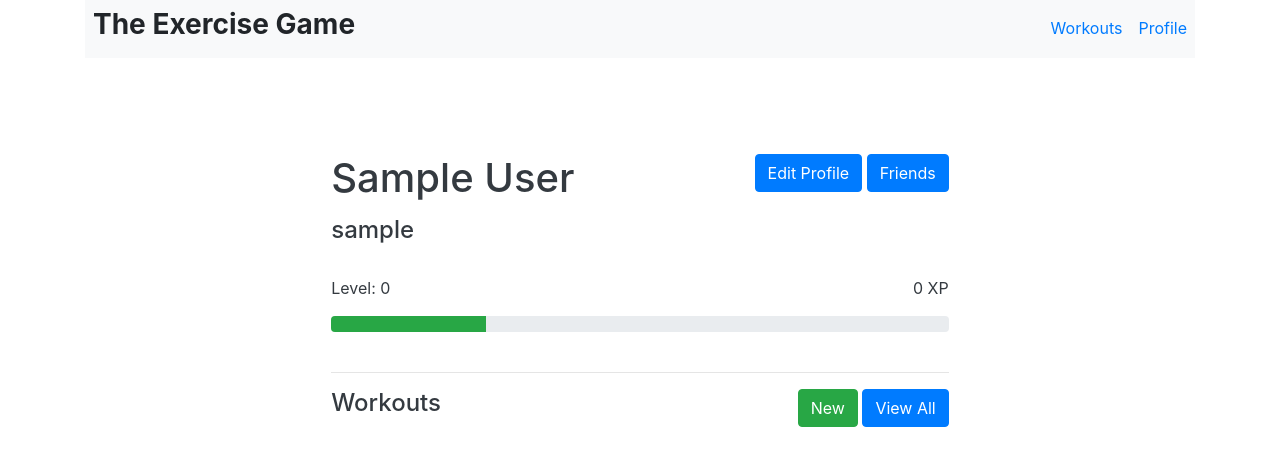
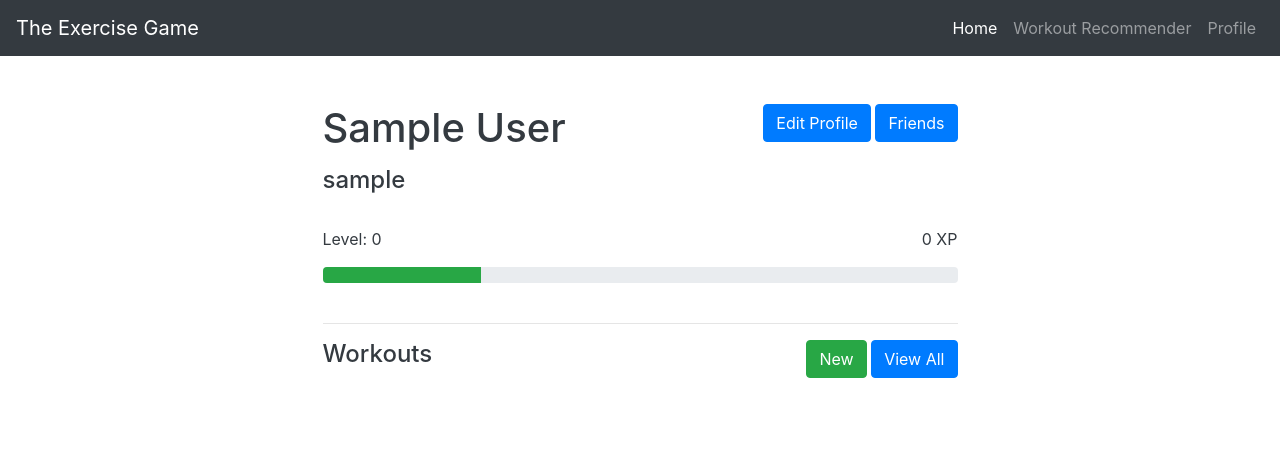
Before and after one commit to robbieowens15/UVA_CS_3240_Project, a Django app: page /exercise_gamification/profile/ in a window 1280 px wide. Shown: the top 466 px of the page. Run offline with Django 4.2, Linux system fonts and the light colour scheme; the visitor is signed in with stand-in values (Sample User, id 1); data comes from the database, SQL or seed files in the repository; data that the repository does not hold is empty; parts of the project's set-up code (start-up, migrations or seed data) failed here and were passed over; some libraries are stand-ins or nearby versions.

Commit message:
Updated navbar and restored missing UI changes

```diff
--- a/exercise_gamification/templates/exercise_gamification/base.html
+++ b/exercise_gamification/templates/exercise_gamification/base.html
@@ -6,14 +6,26 @@
     <link rel="stylesheet" href="https://stackpath.bootstrapcdn.com/bootstrap/4.5.0/css/bootstrap.min.css" integrity="sha384-9aIt2nRpC12Uk9gS9baDl411NQApFmC26EwAOH8WgZl5MYYxFfc+NcPb1dKGj7Sk" crossorigin="anonymous">
 </head>
 
-<body class="container-lg">
-    <header class="bg-light mb-5 d-flex justify-content-between p-2 align-items-baseline" >
-        <h3><b>The Exercise Game</b></h3>
-        <div class="d-flex align-items-center">
-            <a href="{% url 'exercise_gamification:workouts' %}" class="mr-3">Workouts</a>
-            <a href= "{% url 'exercise_gamification:profile' %}">Profile</a>
-        </div>
-    </header>
+<body>
+      <nav class="navbar navbar-expand-lg navbar-dark bg-dark">
+      <a class="navbar-brand" href="#">The Exercise Game</a>
+      <button class="navbar-toggler" type="button" data-toggle="collapse" data-target="#navbarNav" aria-controls="navbarNav" aria-expanded="false" aria-label="Toggle navigation">
+        <span class="navbar-toggler-icon"></span>
+      </button>
+      <div class="collapse navbar-collapse" id="navbarNav">
+        <ul class="navbar-nav ml-auto">
+          <li class="nav-item active">
+            <a class="nav-link" href="/">Home</a>
+          </li>
+          <li class="nav-item">
+            <a class="nav-link" href="{% url 'workout_recommender:selector_form' %}">Workout Recommender</a>
+          </li>
+          <li class="nav-item">
+            <a class="nav-link" href="{% url 'exercise_gamification:profile' %}">Profile</a>
+          </li>
+        </ul>
+      </div>
+    </nav>
     <div id="content" class="d-flex justify-content-center">
         {% block content %}{% endblock %}
     </div>
--- a/exercise_gamification/templates/exercise_gamification/profile.html
+++ b/exercise_gamification/templates/exercise_gamification/profile.html
@@ -158,7 +158,7 @@
     </div>
 
     <div class="modal fade" id="newWorkoutModal" tabindex="-1" role="dialog" aria-labelledby="newWorkoutModalTitle" aria-hidden="true">
-      <div class="modal-dialog modal-dialog-centered" role="document">
+      <div class="modal-dialog modal-dialog-centered modal-sm" role="document">
         <div class="modal-content">
           <div class="modal-header">
             <h5 class="modal-title" id="newWorkoutModalLongTitle">Choose Workout Type</h5>
```
Also changed, not shown: workout_recommender/templates/workout_recommender/base.html (+8 -0 lines), workout_recommender/templates/workout_recommender/selector_form.html (+7 -2 lines).
